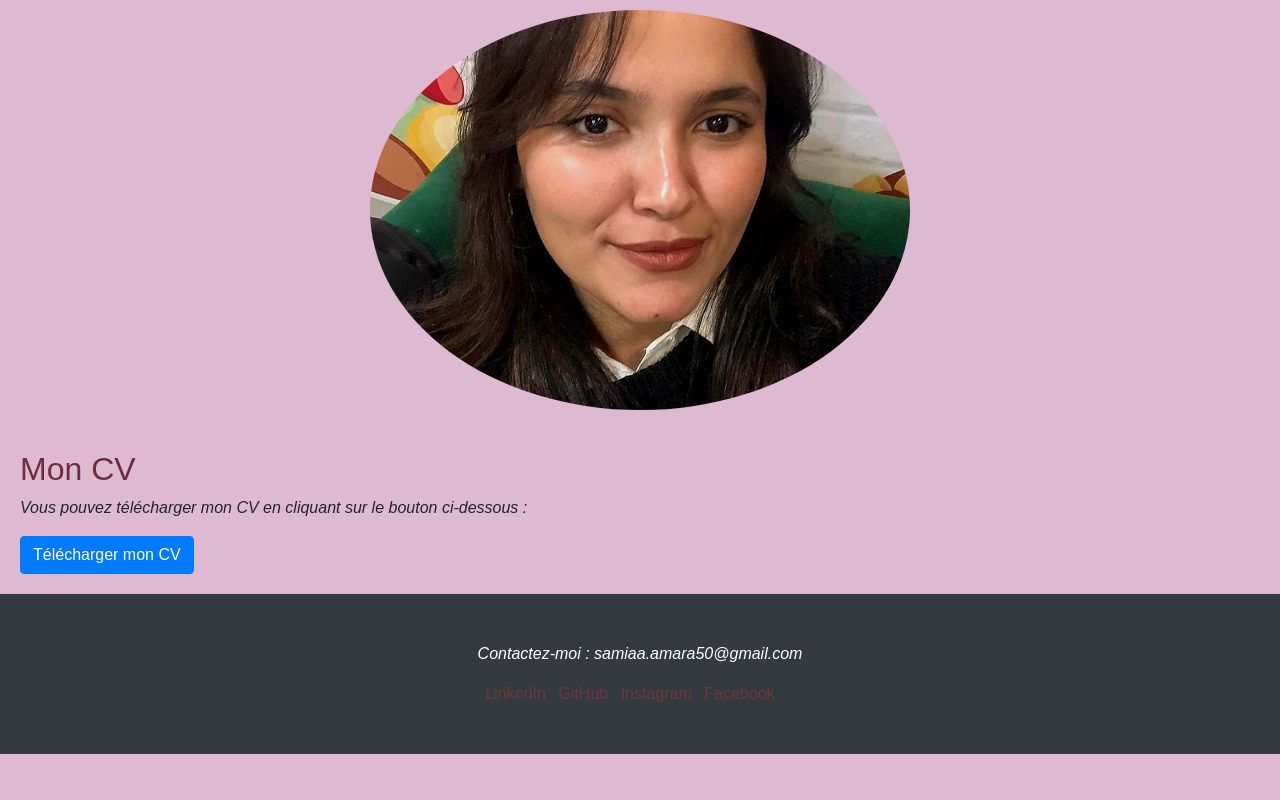
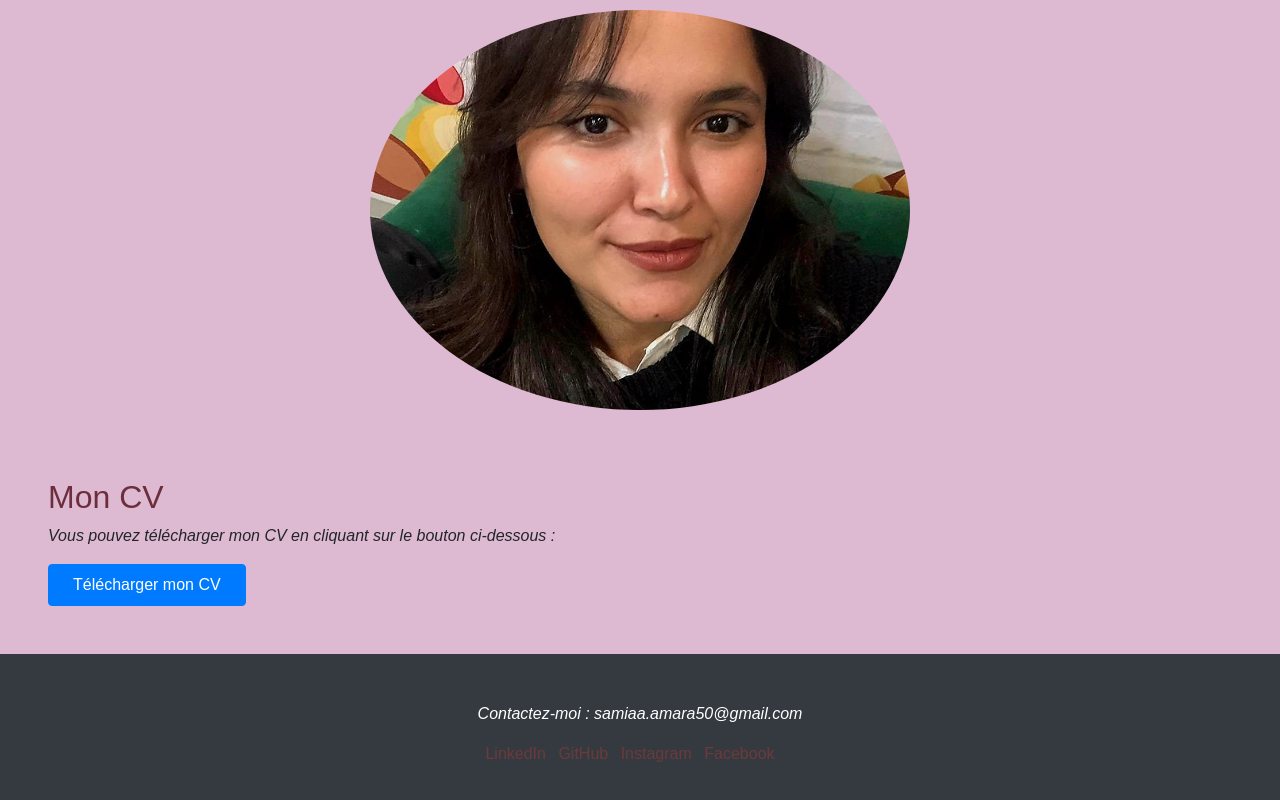
Before and after one commit to samiaaamara/monportfolioo, a plain HTML site: page index.html in a window 1280 px wide. Shown: the part 538-1338 px from the top of the page. Before the commit the page ends 1292 px from the top, so only its background shows below. Drawn offline with nearby package versions, Linux system fonts and the light colour scheme.

Commit message:
miniprojet

```diff
--- a/index.css
+++ b/index.css
@@ -76,3 +76,22 @@ footer a {
     text-decoration: none;
 }
 p{ font-style: italic;}
+
+#cv {
+    padding: 1.5rem; /* Moins de padding sur mobile */
+    margin: 1.5rem; /* Moins d'espace autour de la section */
+}
+#cv a {
+    padding: 0.5rem 1.5rem; /* Bouton plus petit */
+    font-size: 1em; /* Taille de police plus petite */
+}
+#cv a:hover {
+    background-color: #6e00b3; /* Couleur de fond plus foncée */
+    transform: translateY(-5px); /* Légère élévation du bouton */
+}
+
+/* Effet au survol du bouton : focus (pour l'accessibilité) */
+#cv a:focus {
+    outline: none; /* Supprime le contour par défaut */
+    box-shadow: 0 0 10px rgba(143, 106, 150, 0.5); /* Ajoute un halo autour du bouton */
+}
```
